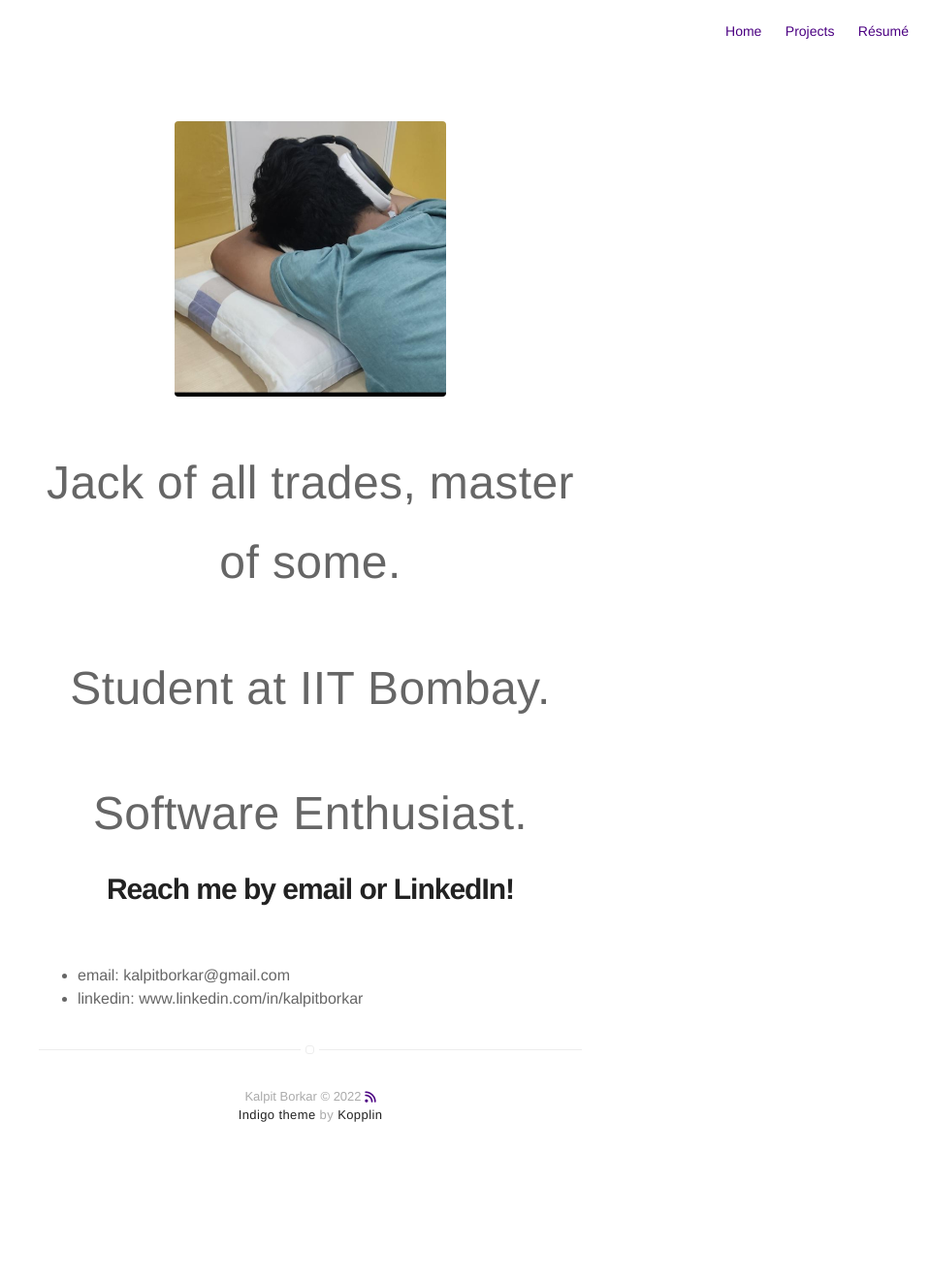
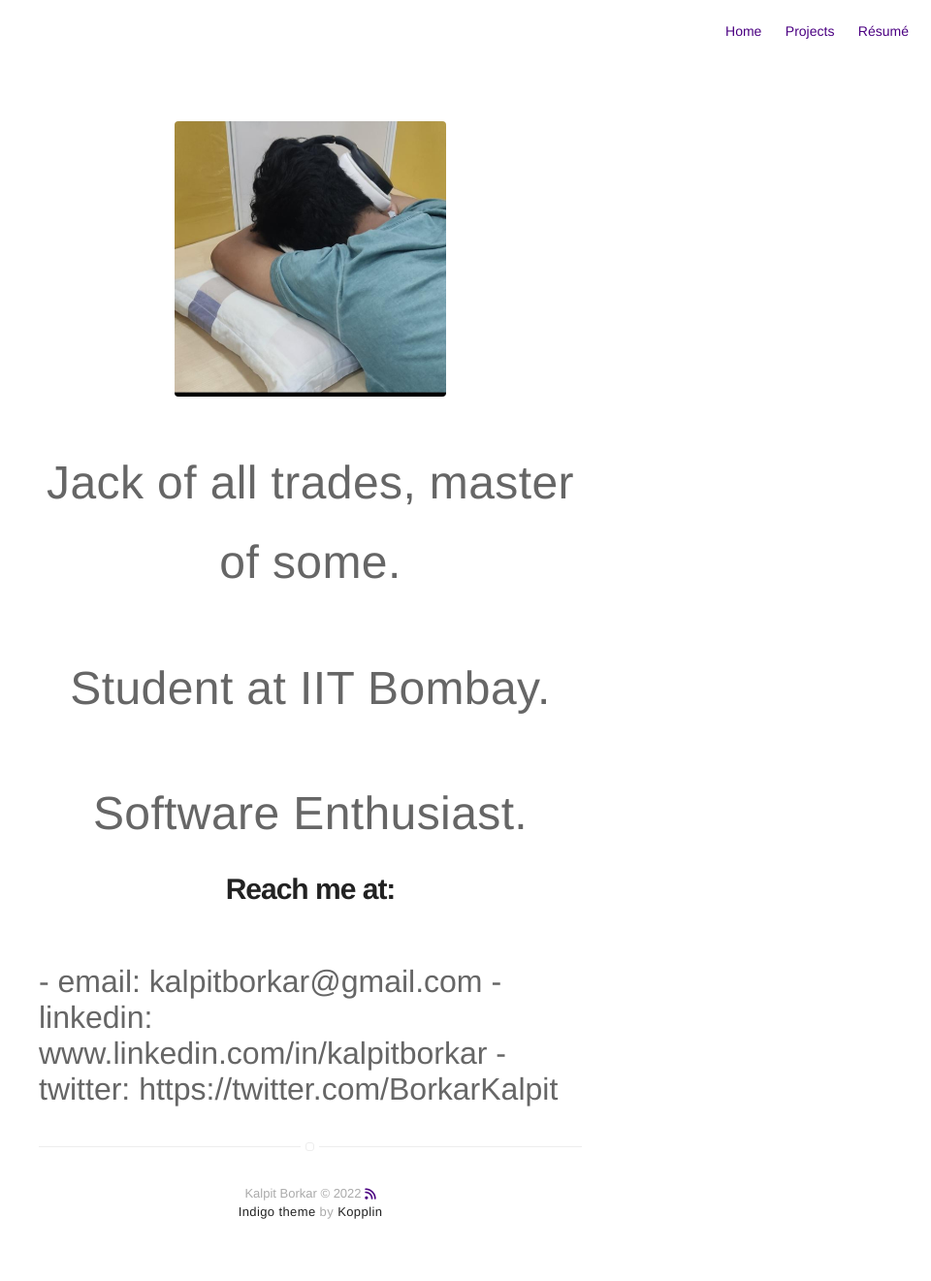
Before and after one commit to kalpitborkar/kalpitborkar.github.io, a Jekyll site: the page built from about.md, in a window 1280 px wide. Shown: the whole page at 97% size, without its empty margins (320-1280 px from the left). Built offline with Jekyll 4.4.1, drawn with Linux system fonts in a browser that asks for light colours; nearby versions of some CDN libraries; before the commit the page ends 1221 px from its top, so only the background shows below that.

Commit message:
Minor changes

```diff
--- a/about.md
+++ b/about.md
@@ -4,12 +4,15 @@ layout: page
 ---
 ![Profile Image]({% if site.external-image %}{{ site.picture }}{% else %}{{ site.url }}/{{ site.picture }}{% endif %})
 
-<font size = "10">
+<font size = "8">
 <p style="text-align: center;">Jack of all trades, master of some.</p>
 <p style="text-align: center;">Student at IIT Bombay.</p>
 <p style="text-align: center;">Software Enthusiast.</p>
 </font>
 
-# Reach me by email or LinkedIn!
+# Reach me at:
+<font size = "6">
 - email: kalpitborkar@gmail.com
 - linkedin: www.linkedin.com/in/kalpitborkar
+- twitter: https://twitter.com/BorkarKalpit
+</font>
```
